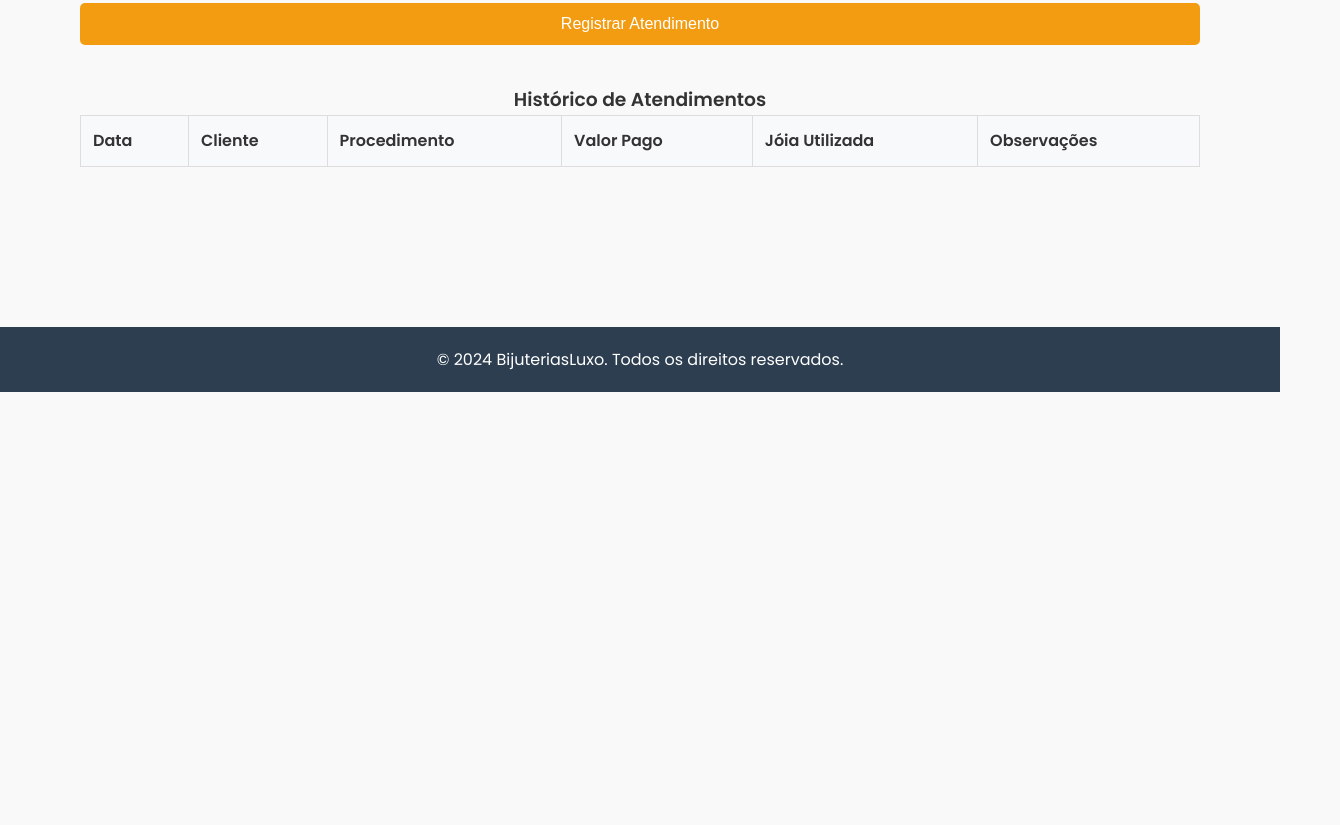
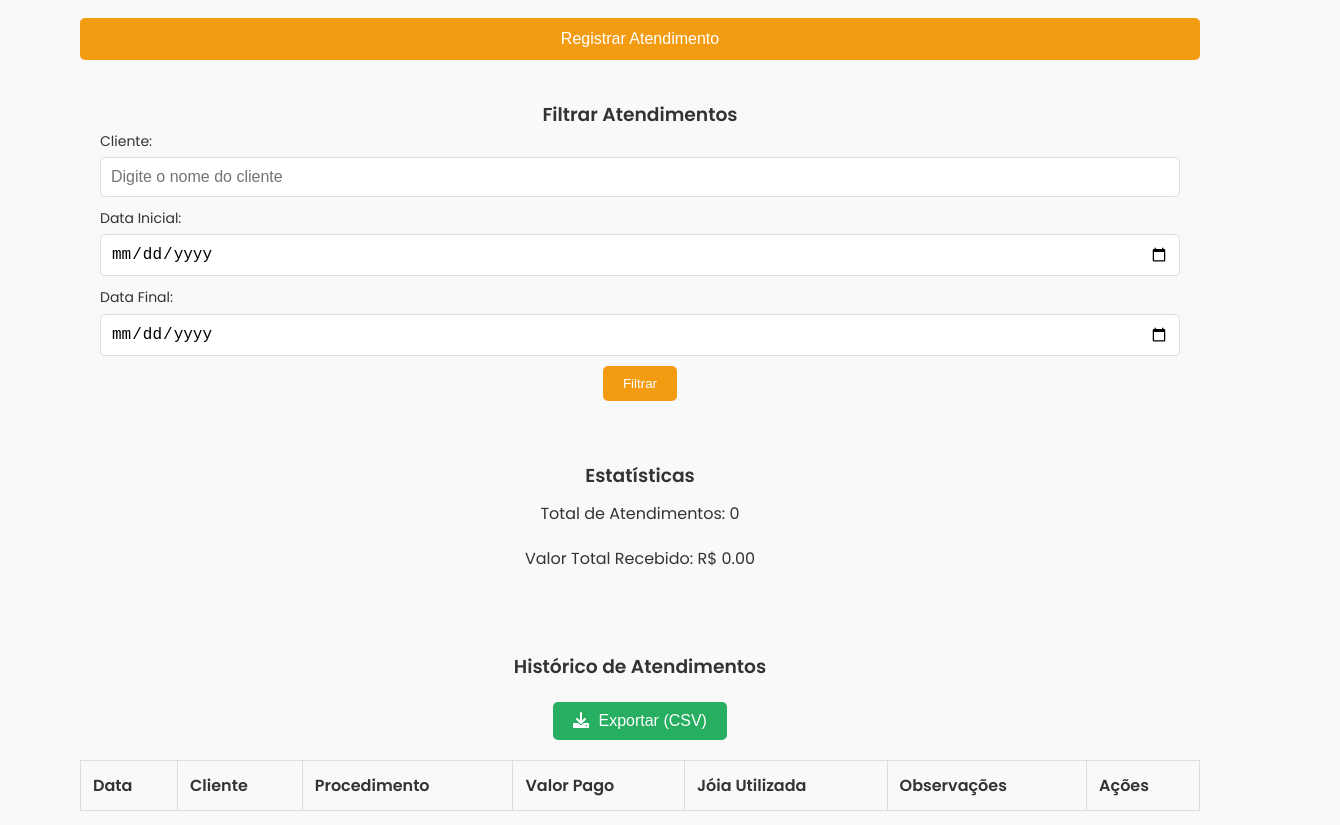
Before and after one commit to viniciusrx01/piercing, a plain HTML site: page atendimentos.html in a window 1280 px wide. Shown: the part 855-1680 px from the top of the page, 1340 px wide, since content can reach past the window. Before the commit the page ends 1247 px from the top, so only its background shows below. Drawn offline with Linux system fonts and the light colour scheme.

Commit message:
Add files via upload

```diff
--- a/atendimentos.html
+++ b/atendimentos.html
@@ -6,6 +6,7 @@
     <title>Atendimentos - Bijuterias</title>
     <link rel="stylesheet" href="styles.css">
     <link href="https://fonts.googleapis.com/css2?family=Poppins:wght@300;400;500;600&display=swap" rel="stylesheet">
+    <link rel="stylesheet" href="https://cdnjs.cloudflare.com/ajax/libs/font-awesome/6.0.0-beta3/css/all.min.css">
 </head>
 <body>
     <header class="header">
@@ -19,6 +20,7 @@
                 <li><a href="materiais.html">Materiais</a></li>
                 <li><a href="estoque.html">Estoque</a></li>
                 <li><a href="atendimentos.html">Atendimentos</a></li>
+                <li><a href="dashboard.html">Dashboard</a></li>
             </ul>
         </nav>
         <div class="user">
@@ -36,10 +38,8 @@
             <form id="atendimentoForm">
                 <div class="input-group">
                     <label for="cliente">Cliente:</label>
-                    <select id="cliente" name="cliente" required>
-                        <option value="">Selecione um cliente</option>
-                        <!-- Opções de clientes serão carregadas via JavaScript -->
-                    </select>
+                    <input type="text" id="cliente" name="cliente" placeholder="Digite o nome do cliente" required>
+                    <div id="sugestoesClientes" class="sugestoes"></div>
                 </div>
                 <div class="input-group">
                     <label for="dataAtendimento">Data do Atendimento:</label>
@@ -64,9 +64,37 @@
                 <button type="submit" class="submit-btn">Registrar Atendimento</button>
             </form>
 
+            <!-- Filtros -->
+            <div class="filtros">
+                <h3>Filtrar Atendimentos</h3>
+                <div class="input-group">
+                    <label for="filtroCliente">Cliente:</label>
+                    <input type="text" id="filtroCliente" placeholder="Digite o nome do cliente">
+                </div>
+                <div class="input-group">
+                    <label for="filtroDataInicio">Data Inicial:</label>
+                    <input type="date" id="filtroDataInicio">
+                </div>
+                <div class="input-group">
+                    <label for="filtroDataFim">Data Final:</label>
+                    <input type="date" id="filtroDataFim">
+                </div>
+                <button class="filtrar-btn" onclick="filtrarAtendimentos()">Filtrar</button>
+            </div>
+
+            <!-- Estatísticas -->
+            <div class="estatisticas">
+                <h3>Estatísticas</h3>
+                <p>Total de Atendimentos: <span id="totalAtendimentos">0</span></p>
+                <p>Valor Total Recebido: R$ <span id="valorTotalRecebido">0.00</span></p>
+            </div>
+
             <!-- Lista de Atendimentos -->
             <div class="atendimentos-list">
                 <h3>Histórico de Atendimentos</h3>
+                <button class="exportar-btn" onclick="exportarAtendimentos()">
+                    <i class="fas fa-download"></i> Exportar (CSV)
+                </button>
                 <table>
                     <thead>
                         <tr>
@@ -76,6 +104,7 @@
                             <th>Valor Pago</th>
                             <th>Jóia Utilizada</th>
                             <th>Observações</th>
+                            <th>Ações</th>
                         </tr>
                     </thead>
                     <tbody id="listaAtendimentos">
```
Also changed, not shown: materiais.html (+1 -0 lines), cadastro-cliente.html (line endings or trailing spaces), cadastro-material.html (line endings or trailing spaces), cliente.html (line endings or trailing spaces), estoque.html (line endings or trailing spaces), home.html (line endings or trailing spaces), script.js (line endings or trailing spaces), styles.css (line endings or trailing spaces).
